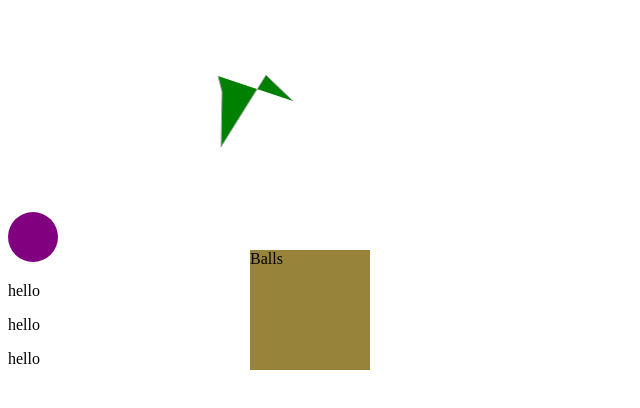
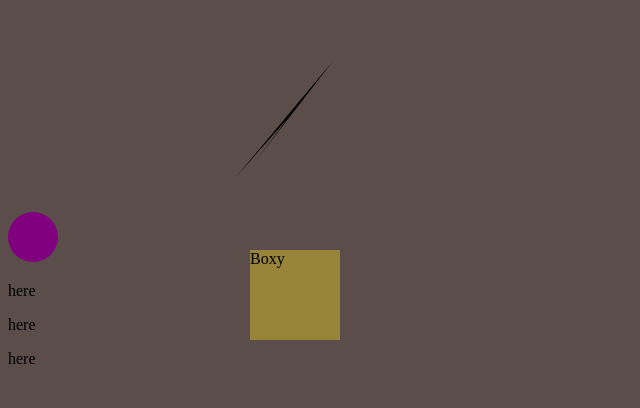
Before and after one commit to jonzingale/Javascript, a plain HTML site: page scratchD3/scratch.html in a window 1280 px wide. Shown: the whole page, without its empty margins (0-640 px from the left). Drawn offline with Linux system fonts and the light colour scheme.

Commit message:
toward understanding

```diff
--- a/scratchD3/scratch.html
+++ b/scratchD3/scratch.html
@@ -2,32 +2,33 @@
 <html lang="en-us">
 	<style>
 	   path {
-	      fill: green;
-	      stroke: #aaa;
+	      fill: black;
+	      /*stroke: #aaa;*/
+	   }
+	   body {
+	   	background: #5B4D49;
 	   }
 	   #animate {
-	       /*margin-top: 200px;*/
-	       width: 120px;
-	       height: 120px;
+	       width: 90px;
+	       height: 90px;
 	       position: absolute;
 	       background: #97843A;
 	   }
 	</style>
   <head>
-        <script type="text/javascript" src="./d3.v4.min.js"></script>
+    <script type="text/javascript" src="./d3.v4.min.js"></script>
   </head>
 
   <body onload="myMove()">
 	  <main class="pb7" role="main">
-	  	<div id ="animate">Balls</div>
+	  	<div id ="animate">Boxy</div>
 	    <div class="flex-l mt2 mw8 center">
 	    	<svg width = "600" height = "200">
 	    	   <path transform = "translate(200, 50)" />
-	    	   <path transform = "translate(100, 50)" />
 	    	</svg>
 	    </div>
 	  </main>
-	 </body>
+	</body>
 
 <script  src="./scratch.js" ></script>
 </html>
--- a/scratchD3/scratch.js
+++ b/scratchD3/scratch.js
@@ -14,7 +14,7 @@ var p = d3.select("body").selectAll("p")
   .data(theData)
   .enter()
   .append("p")
-  .text("hello ");
+  .text("here ");
 
 function drawCircle(context, radius) {
   context.moveTo(radius, 0);
@@ -22,7 +22,7 @@ function drawCircle(context, radius) {
 }
 
 function rando(){
-	return Math.floor(Math.random() * 100);
+	return Math.floor(Math.random() * 150);
 }
 
 function incr(pos, sig) {
@@ -40,8 +40,7 @@ function myMove() {
     pos += sig
 
     data = [[rando(), rando()], [rando(), rando()],
-    				[rando(), rando()], [rando(), rando()],
-    				[rando(), rando()]];
+    				[rando(), rando()], [rando(), rando()]];
 
     var lineGenerator = d3.line();
     var pathString = lineGenerator(data);
```
